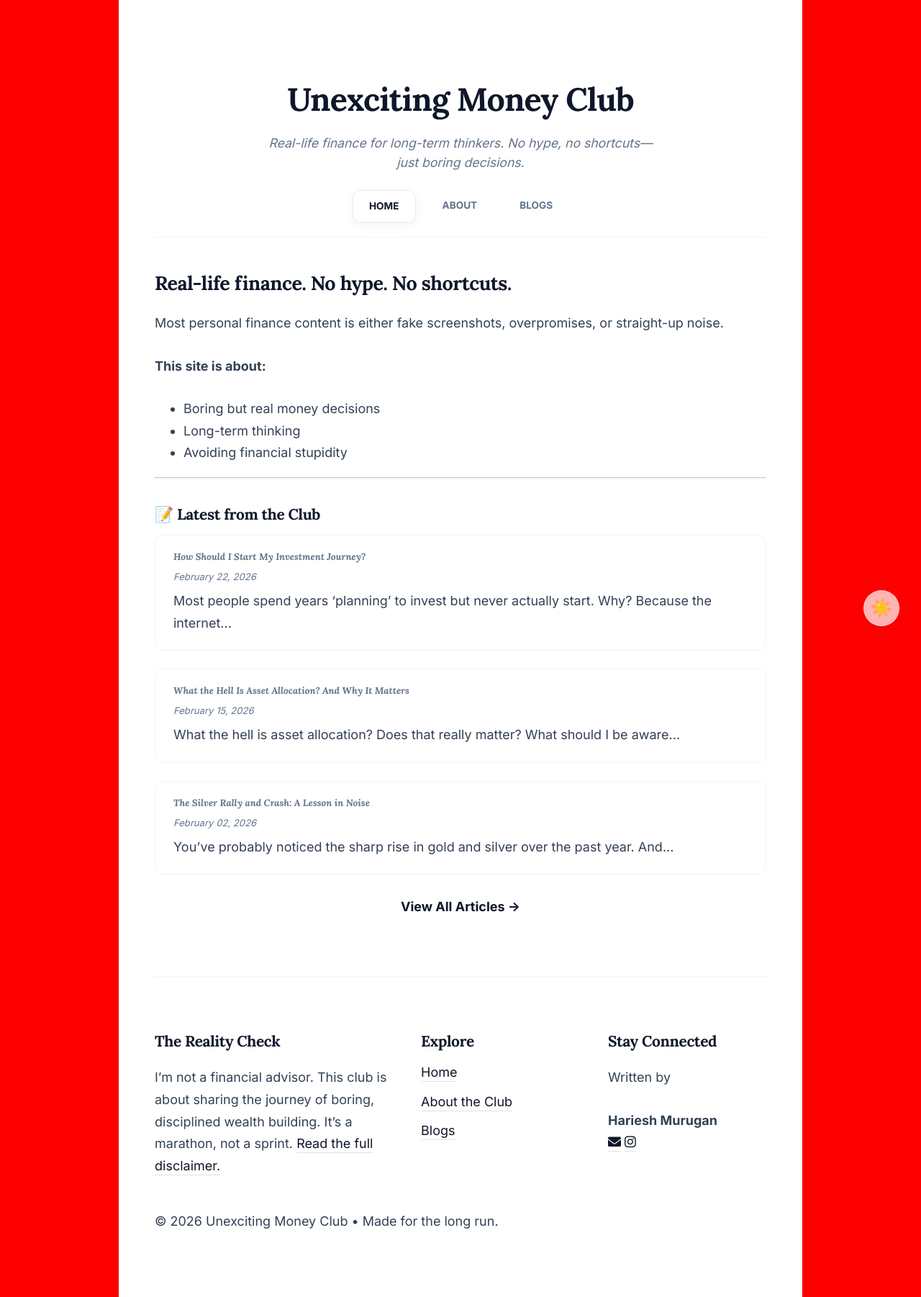
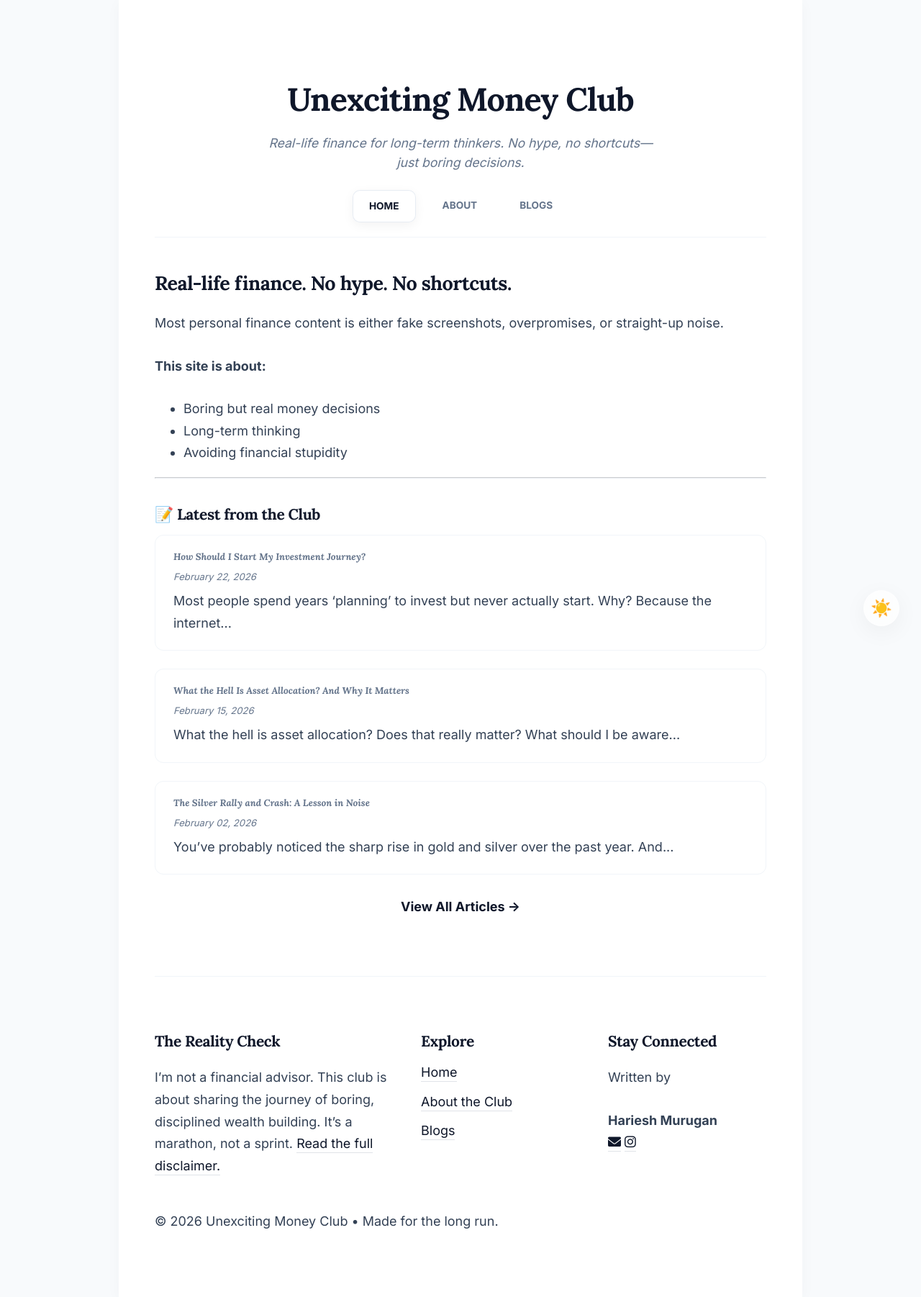
Before and after one commit to HarieshMK/HarieshMK.github.io, a Jekyll site: the page built from index.md, in a window 1280 px wide. Shown: the whole page at 72% size. Built offline with Jekyll 4.4.1, drawn with Linux system fonts in a browser that asks for light colours.

Commit message:
Update style.css

```diff
--- a/assets/css/style.css
+++ b/assets/css/style.css
@@ -1,4 +1,3 @@
-body { background: red !important; }
 /* ===== 1. CORE STYLES & PREMIUM TYPOGRAPHY ===== */
 html { scroll-behavior: smooth; }
 body {
```
